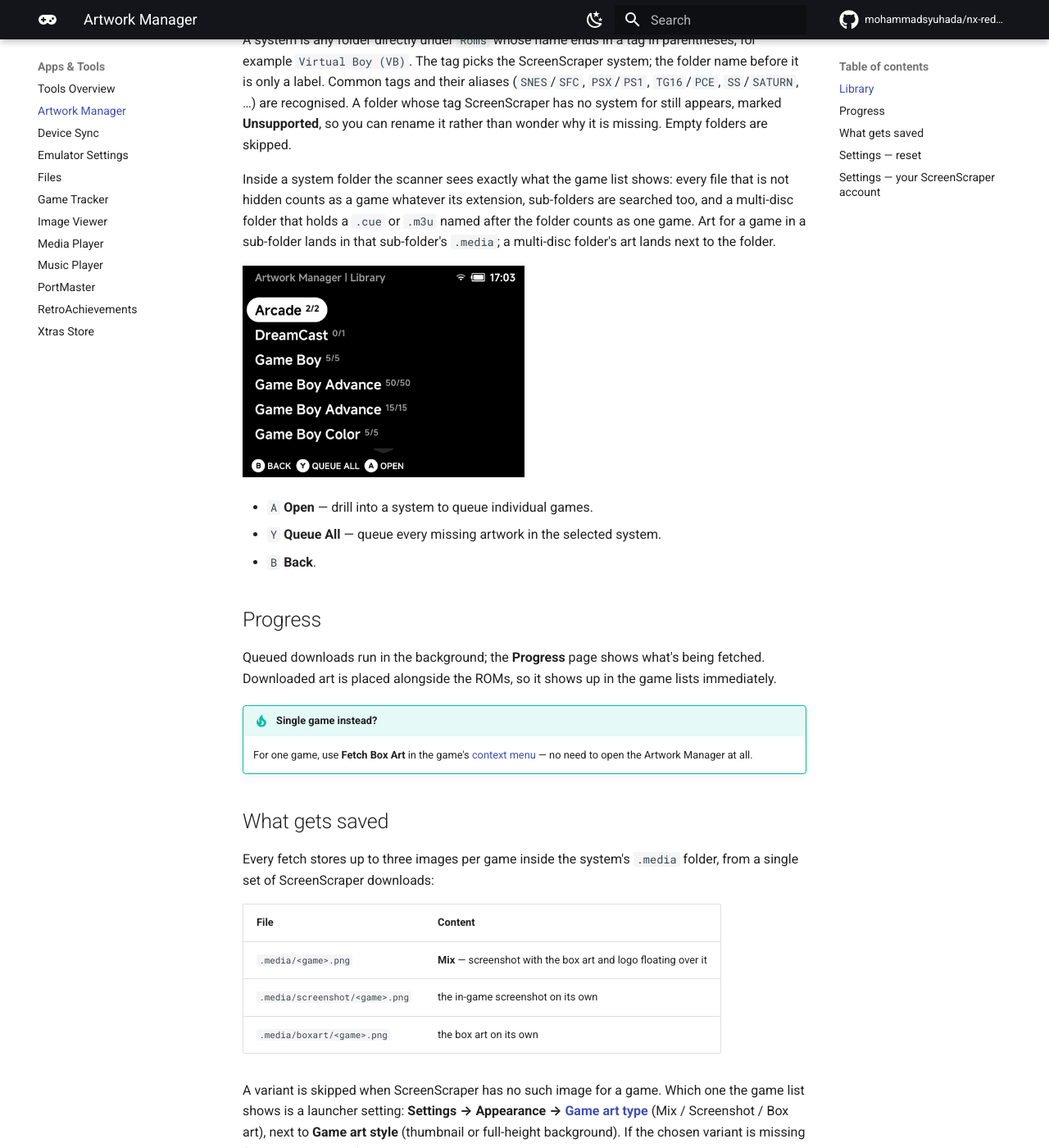
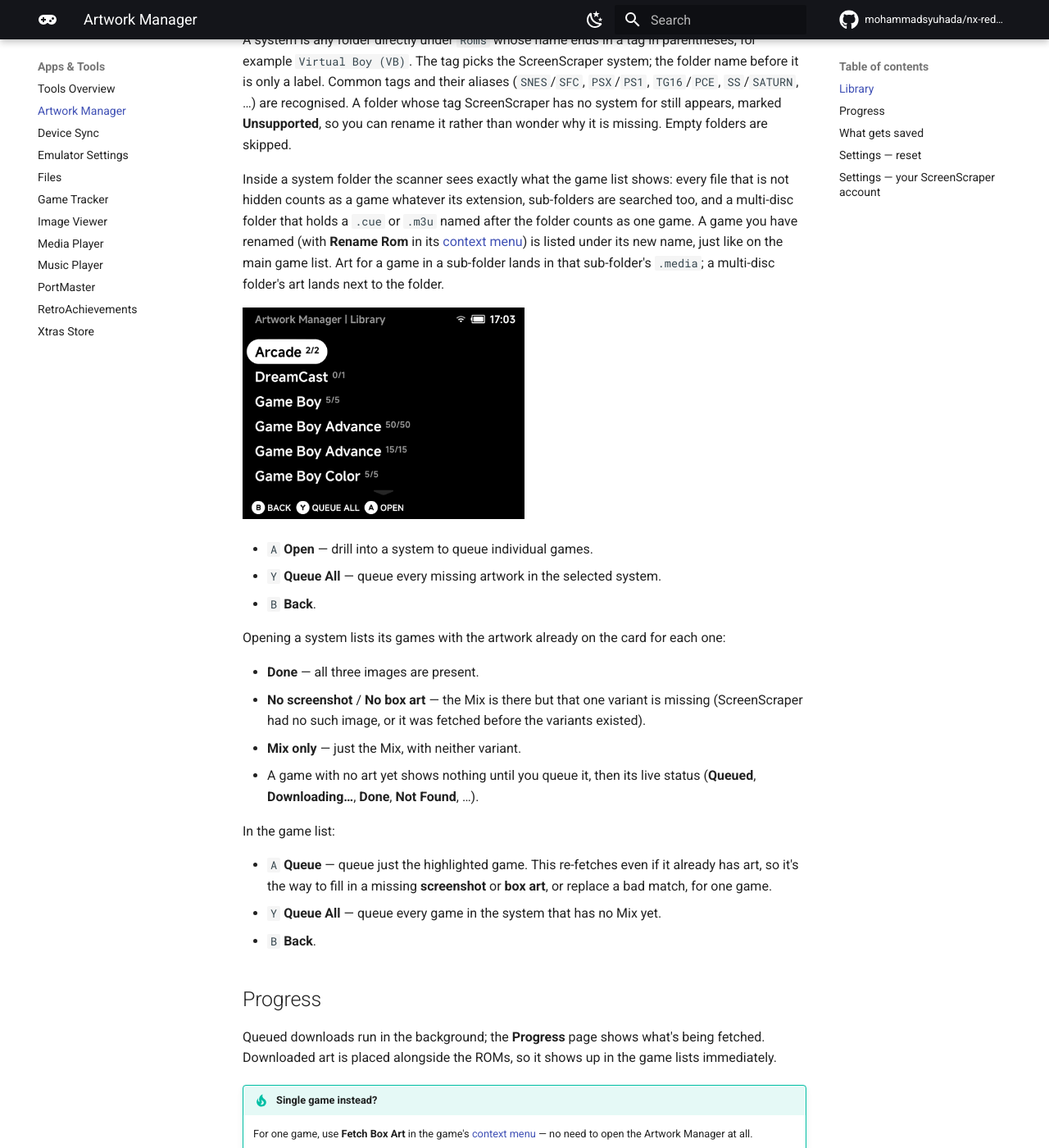
Before and after one commit to mohammadsyuhada/nx-redux-docs, an MkDocs documentation site: the page built from docs/apps/artwork-manager.md, in a window 1280 px wide and 1400 px high, scrolled down 657 px. Shown: the whole window at 82% size. Built offline with MkDocs 1.6.1 and Material for MkDocs 9.7.7, drawn with Linux system fonts in a browser that asks for light colours; comment, search, counter and statistics services are not loaded; some of the changed text lies outside the part shown.

Commit message:
docs(artwork): document per-game status, re-queuing one game instead of reset, and renamed-game names

```diff
--- a/docs/apps/artwork-manager.md
+++ b/docs/apps/artwork-manager.md
@@ -21,13 +21,34 @@ missing. Empty folders are skipped.
 Inside a system folder the scanner sees exactly what the game list shows: every
 file that is not hidden counts as a game whatever its extension, sub-folders
 are searched too, and a multi-disc folder that holds a `.cue` or `.m3u` named
-after the folder counts as one game. Art for a game in a sub-folder lands in
+after the folder counts as one game. A game you have renamed (with **Rename
+Rom** in its [context menu](../guide/context-menu.md)) is listed under its new
+name, just like on the main game list. Art for a game in a sub-folder lands in
 that sub-folder's `.media`; a multi-disc folder's art lands next to the folder.
 
 ![Artwork Manager Library](../assets/screenshots/artwork-library.png)
 
 - `A` **Open** — drill into a system to queue individual games.
 - `Y` **Queue All** — queue every missing artwork in the selected system.
+- `B` **Back**.
+
+Opening a system lists its games with the artwork already on the card for each
+one:
+
+- **Done** — all three images are present.
+- **No screenshot** / **No box art** — the Mix is there but that one variant
+  is missing (ScreenScraper had no such image, or it was fetched before the
+  variants existed).
+- **Mix only** — just the Mix, with neither variant.
+- A game with no art yet shows nothing until you queue it, then its live
+  status (**Queued**, **Downloading…**, **Done**, **Not Found**, …).
+
+In the game list:
+
+- `A` **Queue** — queue just the highlighted game. This re-fetches even if it
+  already has art, so it's the way to fill in a missing **screenshot** or
+  **box art**, or replace a bad match, for one game.
+- `Y` **Queue All** — queue every game in the system that has no Mix yet.
 - `B` **Back**.
 
 ## Progress
@@ -79,6 +100,13 @@ fetched.
   folder games and leftovers from renamed ROMs. The folder backgrounds
   `bg.png` and `bglist.png` are kept. Refused while a queue is still running.
 
+!!! tip "Fixing one game? Don't reset everything"
+    **Reset artwork** wipes the whole library. To redo the art for a single
+    game — one whose status reads **No screenshot** or **No box art**, or that
+    matched the wrong game — open its system from the Library, highlight it and
+    press `A`. That re-fetches just that game and overwrites its images,
+    without touching anything else.
+
 ## Settings — your ScreenScraper account
 
 Artwork comes from [ScreenScraper](https://www.screenscraper.fr/). Fetching
```
